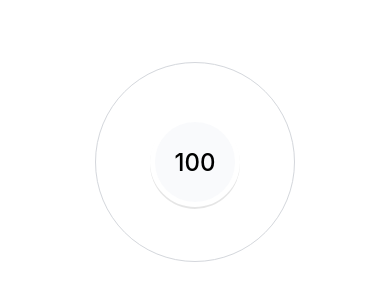
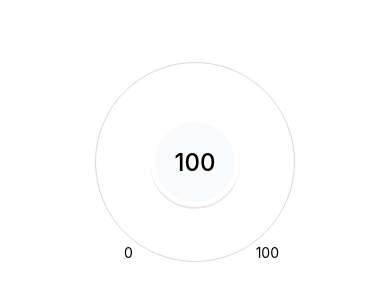
Before and after one commit to khusharth/gradient-arc-progress-indicator, a React Native app: screen / in a window 390 px wide. Shown: the part 260-560 px from the top of the page. Built offline with nearby package versions, Linux system fonts and the light colour scheme.

Commit message:
feat: add min and max progress display

```diff
--- a/src/GradientArcProgressIndicator.tsx
+++ b/src/GradientArcProgressIndicator.tsx
@@ -25,7 +25,7 @@ type GradientArcProgressIndicatorProps = {
 const GradientArcProgressIndicator = (
   props: GradientArcProgressIndicatorProps,
 ) => {
-  const { currentProgress } = props;
+  const { currentProgress, minProgress, maxProgress } = props;
 
   return (
     <View style={styles.container}>
@@ -33,6 +33,16 @@ const GradientArcProgressIndicator = (
 
       <View style={styles.centerCircle}>
         <Text style={styles.progressText}>{currentProgress ?? '—'}</Text>
+      </View>
+
+      {/** Min/Max Progress display */}
+      <View style={styles.minMaxProgressContainer}>
+        <View style={styles.minProgressTextContainer}>
+          <Text>{minProgress}</Text>
+        </View>
+        <View style={styles.maxProgressTextContainer}>
+          <Text>{maxProgress}</Text>
+        </View>
       </View>
     </View>
   );
@@ -74,6 +84,19 @@ const styles = StyleSheet.create({
     fontSize: 24,
     fontWeight: '500',
   },
+  minMaxProgressContainer: {
+    position: 'absolute',
+    bottom: 0,
+    width: '100%',
+    flexDirection: 'row',
+    justifyContent: 'space-between',
+  },
+  minProgressTextContainer: {
+    left: 28,
+  },
+  maxProgressTextContainer: {
+    right: 15,
+  },
 });
 
 export default GradientArcProgressIndicator;
```
